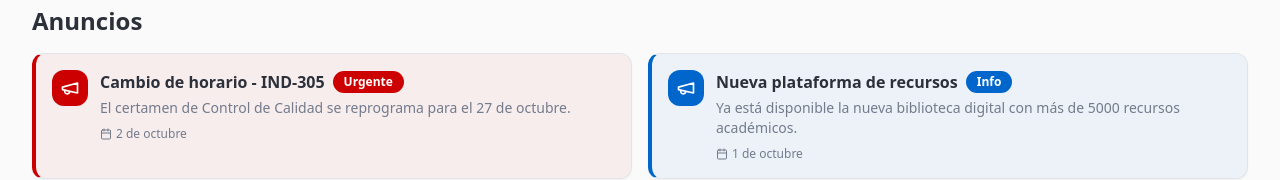
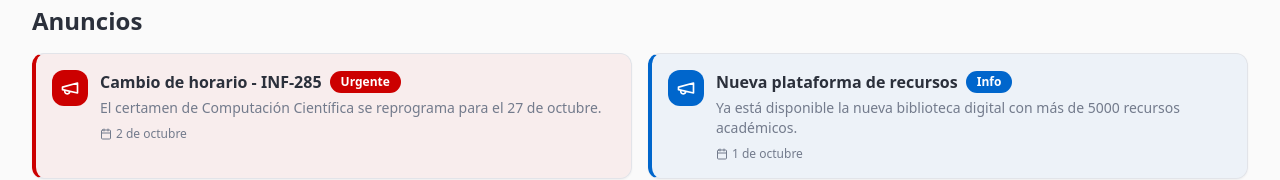
Before and after one commit to siroale/aulapro, a React (Vite) app: page / in a window 1280 px wide. Shown: the part 192-372 px from the top of the page. Built offline with nearby package versions, Linux system fonts and the light colour scheme; the HTML template or start-up script is replaced by a standard one.

Commit message:
Update AnnouncementsBanner.tsx

```diff
--- a/src/components/AnnouncementsBanner.tsx
+++ b/src/components/AnnouncementsBanner.tsx
@@ -13,8 +13,8 @@ interface Announcement {
 const announcements: Announcement[] = [
   {
     id: "1",
-    title: "Cambio de horario - IND-305",
-    description: "El certamen de Control de Calidad se reprograma para el 27 de octubre.",
+    title: "Cambio de horario - INF-285",
+    description: "El certamen de Computación Científica se reprograma para el 27 de octubre.",
     date: "2025-10-02",
     type: "urgent",
   },
```
